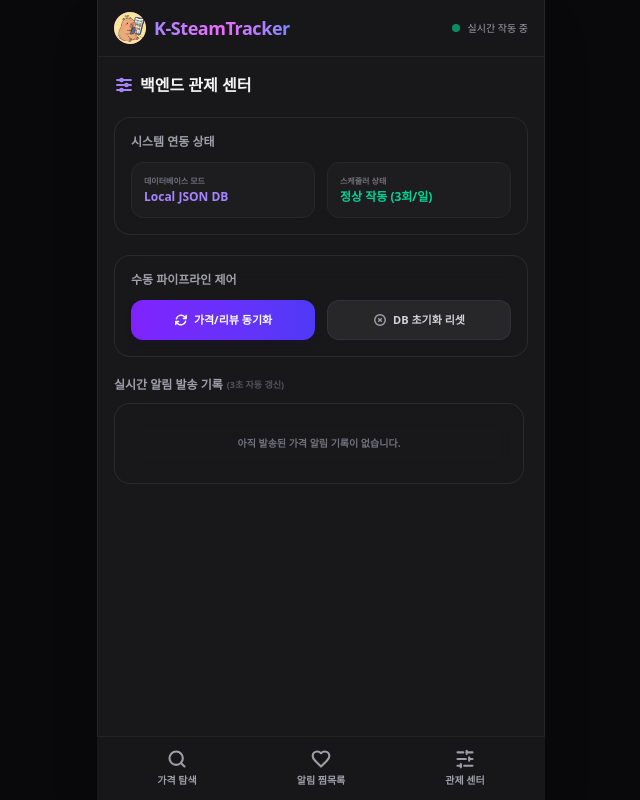
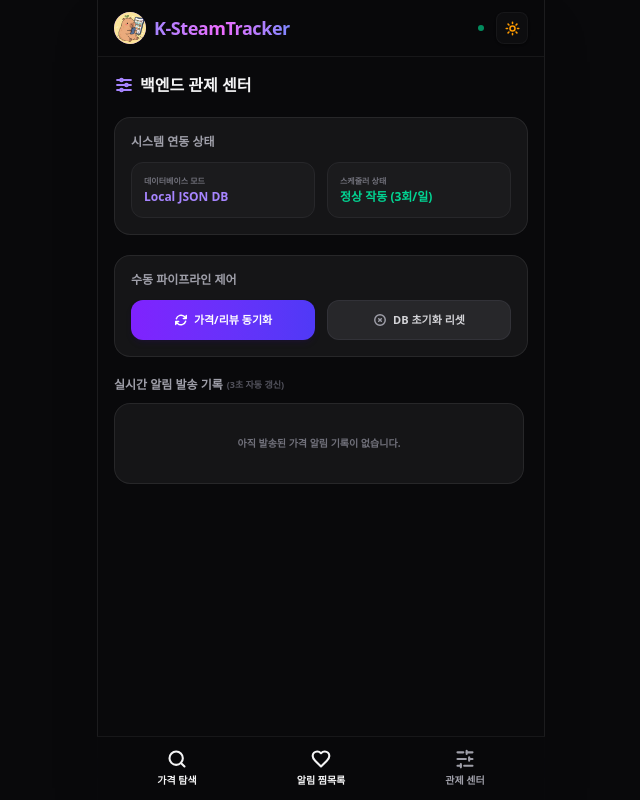
Before and after one commit to uok0114-hue/steam-sale, a Next.js app: page /admin in a window 1280 px wide. Shown: the whole page, without its empty margins (319-959 px from the left). Built offline with nearby package versions, Linux system fonts and the light colour scheme.

Commit message:
feat: 다크 모드 / 라이트 모드 테마 스위처 추가 및 글로벌 스타일 리팩토링

```diff
--- /dev/null
+++ b/src/app/components/ThemeToggle.tsx
@@ -0,0 +1,54 @@
+'use client';
+
+import { useEffect, useState } from 'react';
+
+export default function ThemeToggle() {
+  const [theme, setTheme] = useState<'light' | 'dark'>('dark'); // 기본값: 다크모드
+
+  useEffect(() => {
+    // 마운트 시 기존 테마 설정을 로컬스토리지에서 가져옴
+    const savedTheme = localStorage.getItem('theme') as 'light' | 'dark' | null;
+    const initialTheme = savedTheme || 'dark';
+
+    setTheme(initialTheme);
+    if (initialTheme === 'dark') {
+      document.documentElement.classList.add('dark');
+    } else {
+      document.documentElement.classList.remove('dark');
+    }
+  }, []);
+
+  const toggleTheme = () => {
+    const newTheme = theme === 'dark' ? 'light' : 'dark';
+    setTheme(newTheme);
+    localStorage.setItem('theme', newTheme);
+
+    if (newTheme === 'dark') {
+      document.documentElement.classList.add('dark');
+    } else {
+      document.documentElement.classList.remove('dark');
+    }
+  };
+
+  return (
+    <button
+      onClick={toggleTheme}
+      type="button"
+      className="w-8 h-8 rounded-lg bg-zinc-800/20 dark:bg-zinc-850/40 border border-zinc-700/20 dark:border-zinc-700/60 hover:bg-zinc-800/40 dark:hover:bg-zinc-800/80 text-zinc-500 dark:text-zinc-400 hover:text-zinc-700 dark:hover:text-zinc-200 transition-colors flex items-center justify-center cursor-pointer shadow-sm"
+      aria-label="테마 전환"
+    >
+      {theme === 'dark' ? (
+        // 라이트 모드로 전환하는 해 모양 아이콘
+        <svg xmlns="http://www.w3.org/2000/svg" width="15" height="15" viewBox="0 0 24 24" fill="none" stroke="currentColor" strokeWidth="2.5" strokeLinecap="round" strokeLinejoin="round" className="text-amber-500 animate-in spin-in-12 duration-300">
+          <circle cx="12" cy="12" r="4"/>
+          <path d="M12 2v2M12 20v2M4.93 4.93l1.41 1.41M17.66 17.66l1.41 1.41M2 12h2M20 12h2M6.34 17.66l-1.41 1.41M19.07 4.93l-1.41 1.41"/>
+        </svg>
+      ) : (
+        // 다크 모드로 전환하는 달 모양 아이콘
+        <svg xmlns="http://www.w3.org/2000/svg" width="15" height="15" viewBox="0 0 24 24" fill="none" stroke="currentColor" strokeWidth="2.5" strokeLinecap="round" strokeLinejoin="round" className="text-violet-500 animate-in spin-in-12 duration-300">
+          <path d="M12 3a6 6 0 0 0 9 9 9 9 0 1 1-9-9Z"/>
+        </svg>
+      )}
+    </button>
+  );
+}
--- a/src/app/globals.css
+++ b/src/app/globals.css
@@ -1,9 +1,34 @@
 @import "tailwindcss";
 
+/* 라이트 모드 (기본 테마) */
 :root {
+  --background: #f4f4f5;
+  --foreground: #09090b;
+  --card: rgba(255, 255, 255, 0.85);
+  --card-foreground: #09090b;
+  --popover: #ffffff;
+  --popover-foreground: #09090b;
+  --primary: #8b5cf6;
+  --primary-foreground: #ffffff;
+  --secondary: #e4e4e7;
+  --secondary-foreground: #18181b;
+  --muted: #e4e4e7;
+  --muted-foreground: #71717a;
+  --accent: #f4f4f5;
+  --accent-foreground: #09090b;
+  --destructive: #ef4444;
+  --destructive-foreground: #ffffff;
+  --border: rgba(9, 9, 11, 0.08);
+  --input: #ffffff;
+  --ring: #18181b;
+  --radius: 0.75rem;
+}
+
+/* 다크 모드 (html 태그에 .dark가 적용될 때) */
+.dark {
   --background: #09090b;
   --foreground: #f4f4f5;
-  --card: #18181b;
+  --card: rgba(24, 24, 27, 0.85);
   --card-foreground: #f4f4f5;
   --popover: #09090b;
   --popover-foreground: #f4f4f5;
@@ -17,10 +42,9 @@
   --accent-foreground: #f4f4f5;
   --destructive: #ef4444;
   --destructive-foreground: #f4f4f5;
-  --border: #27272a;
+  --border: rgba(255, 255, 255, 0.08);
   --input: #27272a;
   --ring: #d4d4d8;
-  --radius: 0.75rem;
 }
 
 body {
@@ -28,46 +52,54 @@ body {
   color: var(--foreground);
   font-family: system-ui, -apple-system, BlinkMacSystemFont, 'Segoe UI', Roboto, Oxygen, Ubuntu, Cantarell, 'Open Sans', 'Helvetica Neue', sans-serif;
   overflow-x: hidden;
+  transition: background-color 0.2s cubic-bezier(0.4, 0, 0.2, 1), color 0.2s cubic-bezier(0.4, 0, 0.2, 1);
 }
 
-/* Glassmorphism card helpers */
+/* 글래스모피즘 라이트/다크 호환 판넬 */
 .glass-panel {
-  background: rgba(24, 24, 27, 0.75);
+  background: var(--card);
   backdrop-filter: blur(12px);
   -webkit-backdrop-filter: blur(12px);
-  border: 1px solid rgba(255, 255, 255, 0.08);
+  border: 1px solid var(--border);
+  transition: background-color 0.2s, border-color 0.2s;
 }
 
 .glass-panel-interactive {
-  background: rgba(24, 24, 27, 0.75);
+  background: var(--card);
   backdrop-filter: blur(12px);
   -webkit-backdrop-filter: blur(12px);
-  border: 1px solid rgba(255, 255, 255, 0.08);
+  border: 1px solid var(--border);
   transition: all 0.2s cubic-bezier(0.4, 0, 0.2, 1);
 }
 
 .glass-panel-interactive:hover {
+  background: rgba(139, 92, 246, 0.04);
+  border-color: rgba(139, 92, 246, 0.4);
+  transform: translateY(-2px);
+  box-shadow: 0 10px 20px -10px rgba(139, 92, 246, 0.15);
+}
+
+.dark .glass-panel-interactive:hover {
   background: rgba(39, 39, 42, 0.8);
   border-color: rgba(139, 92, 246, 0.4);
-  transform: translateY(-2px);
   box-shadow: 0 10px 20px -10px rgba(139, 92, 246, 0.3);
 }
 
-/* Custom Scrollbar for sleek appearance */
+/* 스크롤바 디자인 */
 ::-webkit-scrollbar {
   width: 6px;
   height: 6px;
 }
 
 ::-webkit-scrollbar-track {
-  background: #09090b;
+  background: var(--background);
 }
 
 ::-webkit-scrollbar-thumb {
-  background: #27272a;
+  background: var(--border);
   border-radius: 9999px;
 }
 
 ::-webkit-scrollbar-thumb:hover {
-  background: #3f3f46;
+  background: var(--muted-foreground);
 }
--- a/src/app/layout.tsx
+++ b/src/app/layout.tsx
@@ -1,6 +1,7 @@
 import type { Metadata, Viewport } from 'next';
 import './globals.css';
 import Link from 'next/link';
+import ThemeToggle from '@/app/components/ThemeToggle';
 
 export const metadata: Metadata = {
   title: 'K-SteamTracker | 한국인을 위한 스팀 가격 추적 & 실시간 알림',
@@ -21,11 +22,11 @@ export default function RootLayout({
 }>) {
   return (
     <html lang="ko" className="h-full select-none">
-      <body className="min-h-full bg-zinc-950 text-zinc-100 flex flex-col items-center">
+      <body className="min-h-full bg-zinc-950 text-[var(--foreground)] flex flex-col items-center">
         {/* Desktop Container & Mobile Screen Simulation Wrapper */}
-        <div className="w-full max-w-md min-h-screen bg-zinc-900 shadow-2xl flex flex-col pb-20 border-x border-zinc-800 relative">
+        <div className="w-full max-w-md min-h-screen bg-[var(--background)] shadow-2xl flex flex-col pb-20 border-x border-[var(--border)] relative transition-colors duration-200">
           {/* Header */}
-          <header className="sticky top-0 z-40 bg-zinc-900/90 backdrop-blur-md border-b border-zinc-800/80 px-4 py-3 flex items-center justify-between">
+          <header className="sticky top-0 z-40 bg-[var(--background)]/90 backdrop-blur-md border-b border-[var(--border)]/80 px-4 py-3 flex items-center justify-between transition-colors duration-200">
             <Link href="/" className="flex items-center gap-2">
               <div className="w-8 h-8 rounded-full bg-gradient-to-tr from-violet-600 to-indigo-600 flex items-center justify-center font-bold text-sm text-white overflow-hidden shadow-inner">
                 {/* Mascot image */}
@@ -39,9 +40,12 @@ export default function RootLayout({
                 K-SteamTracker
               </span>
             </Link>
-            <div className="flex items-center gap-2">
-              <span className="w-2 h-2 rounded-full bg-emerald-500 animate-pulse"></span>
-              <span className="text-[10px] text-zinc-400 font-medium">실시간 작동 중</span>
+            <div className="flex items-center gap-3">
+              <div className="flex items-center gap-1.5">
+                <span className="w-1.5 h-1.5 rounded-full bg-emerald-500 animate-pulse"></span>
+                <span className="text-[9px] text-zinc-400 font-bold hidden xs:inline">실시간 작동</span>
+              </div>
+              <ThemeToggle />
             </div>
           </header>
 
@@ -51,13 +55,13 @@ export default function RootLayout({
           </main>
 
           {/* Bottom Mobile-First Navigation Bar */}
-          <nav className="fixed bottom-0 left-1/2 -translate-x-1/2 w-full max-w-md bg-zinc-900/95 backdrop-blur-md border-t border-zinc-800/80 h-16 flex items-center justify-around px-2 z-50">
-            <Link href="/" className="flex flex-col items-center justify-center w-16 h-full text-zinc-400 hover:text-violet-400 transition-colors">
+          <nav className="fixed bottom-0 left-1/2 -translate-x-1/2 w-full max-w-md bg-[var(--background)]/95 backdrop-blur-md border-t border-[var(--border)]/80 h-16 flex items-center justify-around px-2 z-50 transition-colors duration-200">
+            <Link href="/" className="flex flex-col items-center justify-center w-16 h-full text-zinc-450 dark:text-zinc-400 hover:text-violet-500 dark:hover:text-violet-400 transition-colors">
               <svg xmlns="http://www.w3.org/2000/svg" width="20" height="20" viewBox="0 0 24 24" fill="none" stroke="currentColor" strokeWidth="2.5" strokeLinecap="round" strokeLinejoin="round" className="lucide lucide-search"><circle cx="11" cy="11" r="8"/><path d="m21 21-4.3-4.3"/></svg>
               <span className="text-[10px] font-bold mt-1">가격 탐색</span>
             </Link>
 
-            <Link href="/wishlist" className="flex flex-col items-center justify-center w-16 h-full text-zinc-400 hover:text-violet-400 transition-colors">
+            <Link href="/wishlist" className="flex flex-col items-center justify-center w-16 h-full text-zinc-450 dark:text-zinc-400 hover:text-violet-500 dark:hover:text-violet-400 transition-colors">
               <svg xmlns="http://www.w3.org/2000/svg" width="20" height="20" viewBox="0 0 24 24" fill="none" stroke="currentColor" strokeWidth="2.5" strokeLinecap="round" strokeLinejoin="round" className="lucide lucide-heart"><path d="M19 14c1.49-1.46 3-3.21 3-5.5A5.5 5.5 0 0 0 16.5 3c-1.76 0-3 .5-4.5 2-1.5-1.5-2.74-2-4.5-2A5.5 5.5 0 0 0 2 8.5c0 2.3 1.5 4.05 3 5.5l7 7Z"/></svg>
               <span className="text-[10px] font-bold mt-1">알림 찜목록</span>
             </Link>
```
